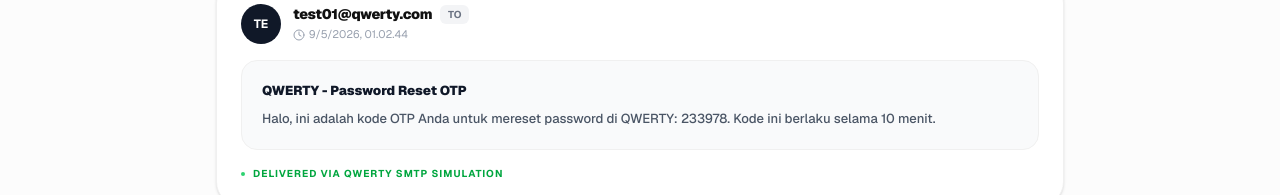
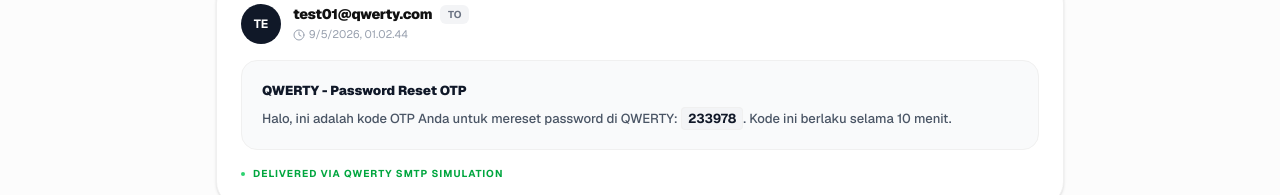
Before and after one commit to fazza-abiyyu/QWERTY-E-Commerce, a Next.js app: page /emailer-simulator in a window 1280 px wide. Shown: the part 196-391 px from the top of the page. Built offline with nearby package versions, Linux system fonts and the light colour scheme; no server answers.

Commit message:
feat: wrap OTP code in email simulator with id='otp-code' for QA automation

```diff
--- a/app/emailer-simulator/page.tsx
+++ b/app/emailer-simulator/page.tsx
@@ -115,7 +115,13 @@
                 <div className="bg-gray-50 rounded-2xl p-5 border border-gray-100">
                   <h4 data-testid={`email-subject-${email.id}`} className="text-[13px] font-black text-gray-900 mb-2">{email.subject}</h4>
                   <p data-testid={`email-body-${email.id}`} className="text-[13px] text-gray-600 leading-relaxed whitespace-pre-wrap font-medium">
-                    {email.body}
+                    {email.body.split(/(\d{6})/).map((part, i) =>
+                      /^\d{6}$/.test(part) ? (
+                        <span key={i} id="otp-code" data-testid="otp-code" className="font-bold text-gray-900 bg-gray-100 px-1.5 py-0.5 rounded border border-gray-200">
+                          {part}
+                        </span>
+                      ) : part
+                    )}
                   </p>
                 </div>
 
```
